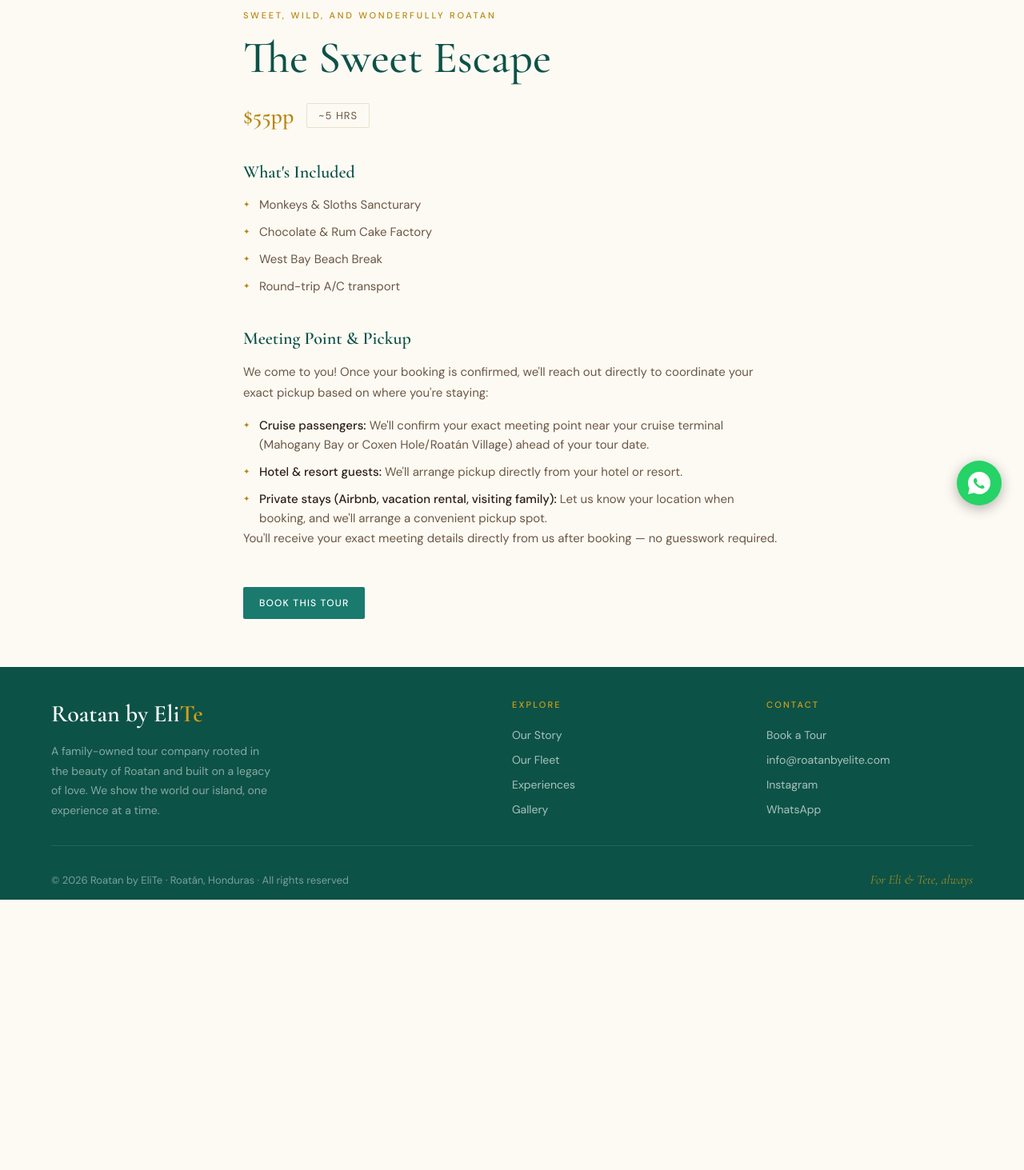
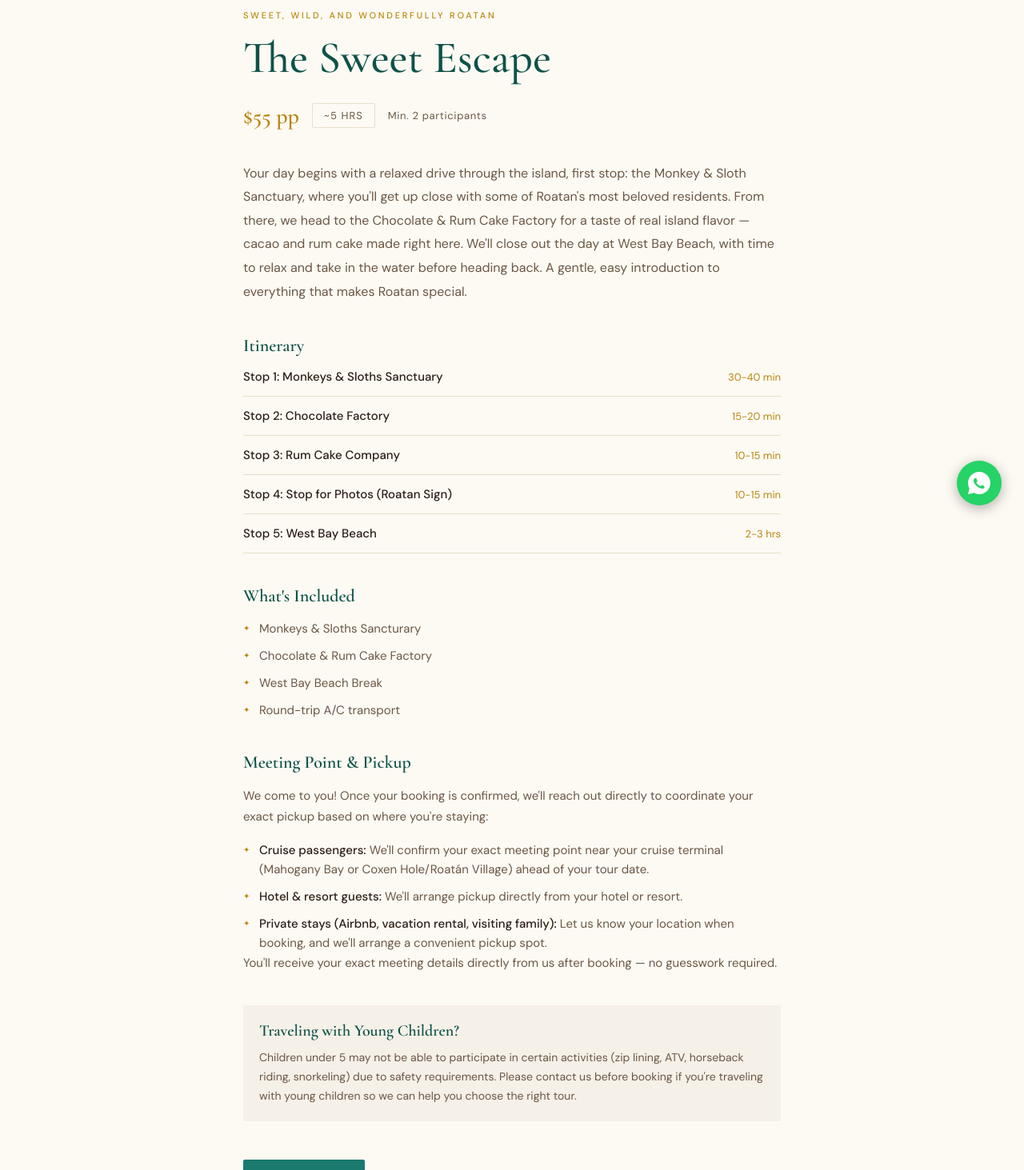
Before and after one commit to ShaniceS13/elite-tours, a React (Vite) app: page /tours/1 in a window 1280 px wide. Shown: the part 140-1603 px from the top of the page at 80% size. Before the commit the page ends 1265 px from the top, so only its background shows below. Built offline with nearby package versions, Linux system fonts and the light colour scheme.

Commit message:
Add full tour details and itineraries for all 13 packages

```diff
--- a/src/App.jsx
+++ b/src/App.jsx
@@ -5,10 +5,12 @@ import Footer from "./components/Footer";
 import WhatsAppButton from "./components/WhatsAppButton";
 import Home from "./components/Home";
 import TourDetail from "./components/TourDetail";
+import ScrollToTop from "./components/ScrollToTop";
 
 function App() {
   return (
     <BrowserRouter>
+      <ScrollToTop />
       <div>
         <Navbar />
         <Routes>
--- /dev/null
+++ b/src/components/ScrollToTop.jsx
@@ -0,0 +1,14 @@
+import { useEffect } from "react";
+import { useLocation } from "react-router-dom";
+
+export default function ScrollToTop() {
+  const location = useLocation();
+
+  useEffect(() => {
+    if (!location.hash) {
+      window.scrollTo(0, 0);
+    }
+  }, [location.pathname]);
+
+  return null;
+}
--- a/src/components/TourDetail.jsx
+++ b/src/components/TourDetail.jsx
@@ -26,14 +26,31 @@ export default function TourDetail() {
         <h1 className="section-title">{pkg.name}</h1>
         <div className="tour-detail-meta">
           <span className="tour-detail-price">
-            {pkg.price > 0 ? `$${pkg.price}pp` : "Quoted"}
+            {pkg.price > 0 ? `$${pkg.price} pp` : "Quoted"}
           </span>
           <span className="tour-detail-duration">{pkg.duration}</span>
+          <span className="tour-detail-min">Min. 2 participants</span>
         </div>
       </div>
 
       <div className="tour-detail-body">
         <p className="tour-full-description">{pkg.fullDescription}</p>
+
+        {pkg.itinerary && (
+          <div className="tour-itinerary-block">
+            <h3>Itinerary</h3>
+            <div className="itinerary-list">
+              {pkg.itinerary.map((stop, i) => (
+                <div key={i} className="itinerary-stop">
+                  <span className="itinerary-stop-label">
+                    Stop {i + 1}: {stop.stop}
+                  </span>
+                  <span className="itinerary-stop-time">{stop.time}</span>
+                </div>
+              ))}
+            </div>
+          </div>
+        )}
 
         <div className="tour-includes-block">
           <h3>What's Included</h3>
@@ -75,6 +92,17 @@ export default function TourDetail() {
           </p>
         </div>
 
+        <div className="tour-safety-block">
+          <h3>Traveling with Young Children?</h3>
+          <p>
+            Children under 5 may not be able to participate in certain
+            activities (zip lining, ATV, horseback riding, snorkeling) due to
+            safety requirements. Please contact us before booking if you're
+            traveling with young children so we can help you choose the right
+            tour.
+          </p>
+        </div>
+
         <Link to="/#book" className="pkg-btn tour-detail-book-btn">
           Book This Tour
         </Link>
--- a/src/data/packages.js
+++ b/src/data/packages.js
@@ -6,6 +6,15 @@ export const packages = [
     tagline: "Sweet, wild, and wonderfully Roatan",
     details:
       "Meet Roatan's sloths and monkeys up close, taste real cacao and rum cake straight from the source, then sink your toes into West Bay sand. A perfect little taste of the island, no rush required",
+    fullDescription:
+      "Your day begins with a relaxed drive through the island, first stop: the Monkey & Sloth Sanctuary, where you'll get up close with some of Roatan's most beloved residents. From there, we head to the Chocolate & Rum Cake Factory for a taste of real island flavor — cacao and rum cake made right here. We'll close out the day at West Bay Beach, with time to relax and take in the water before heading back. A gentle, easy introduction to everything that makes Roatan special.",
+    itinerary: [
+      { stop: "Monkeys & Sloths Sanctuary", time: "30-40 min" },
+      { stop: "Chocolate Factory", time: "15-20 min" },
+      { stop: "Rum Cake Company", time: "10-15 min" },
+      { stop: "Stop for Photos (Roatan Sign)", time: "10-15 min" },
+      { stop: "West Bay Beach", time: "2-3 hrs" },
+    ],
     price: 55,
     duration: "~5 hrs",
     tags: ["All ages", "Cruise-friendly"],
@@ -25,6 +34,14 @@ export const packages = [
     tagline: "The perfect first look at our island",
     details:
       "New to Roatan? This is where we start. A relaxed drive through the island's best views, a visit with our sloths and monkeys, and a beach break to end it right — the perfect first hello.",
+    fullDescription:
+      "Perfect for your first time on the island, this tour starts with a scenic city drive and sightseeing through Roatan's highlights. Next, we visit the Monkey & Sloth Sanctuary for an up-close encounter with the island's wildlife. We'll finish at West Bay Beach, giving you time to relax before heading back. A relaxed, well-rounded first look at everything Roatan has to offer.",
+    itinerary: [
+      { stop: "City Tour & Sightseeing", time: "45-60 min" },
+      { stop: "Monkeys & Sloths Sanctuary", time: "30-40 min" },
+      { stop: "Stop for Photos", time: "10-15 min" },
+      { stop: "West Bay Beach", time: "2-3 hrs" },
+    ],
     price: 65,
     duration: "~5 hrs",
     tags: ["All Ages", "Cruise-friendly"],
@@ -37,7 +54,6 @@ export const packages = [
       "Round-trip A/C transport",
     ],
   },
-
   {
     id: 3,
     tier: "t2",
@@ -57,9 +73,13 @@ export const packages = [
       "Round-trip A/C transport",
     ],
     fullDescription:
-      "Your day starts with pickup and a scenic drive toward the heart of the island. First stop: our zip line course, where you'll soar through the jungle canopy on a series of ziplines with sweeping views of Roatán's coastline below — no experience necessary, we walk you through every step. From there, we head to the Monkey & Sloth Sanctuary, where you'll get up close with some of the island's most beloved residents. Hold a sloth, watch the monkeys play, and learn a little about the wildlife that calls Roatán home. We'll wrap up the day at West Bay Beach, one of the most beautiful stretches of sand on the island, with time to relax, swim, and soak in the Caribbean before we bring you back. You'll travel in our air-conditioned vehicle throughout the day, with stops timed to give you real time at each place — not rushed, not a checkbox tour.",
+      "Your day starts with pickup and a scenic drive toward the heart of the island. First stop: our zip line course, where you'll soar through the jungle canopy on a series of ziplines with sweeping views of Roatan's coastline below — no experience necessary, we walk you through every step. From there, we head to the Monkey & Sloth Sanctuary, where you'll get up close with some of the island's most beloved residents. Hold a sloth, watch the monkeys play, and learn a little about the wildlife that calls Roatan home. We'll wrap up the day at West Bay Beach, one of the most beautiful stretches of sand on the island, with time to relax, swim, and soak in the Caribbean before we bring you back. You'll travel in our air-conditioned vehicle throughout the day, with stops timed to give you real time at each place — not rushed, not a checkbox tour.",
+    itinerary: [
+      { stop: "Zip Line Adventure", time: "45-65 min" },
+      { stop: "Sloths & Monkeys Hangout", time: "25-35 min" },
+      { stop: "West Bay Beach", time: "1-3 hrs" },
+    ],
   },
-
   {
     id: 4,
     tier: "t2",
@@ -67,6 +87,14 @@ export const packages = [
     tagline: "Reef, wildlife, culture - all in one",
     details:
       "Slip below the waves at the Blue Channel or West Bay, then surface to sloths, monkeys, and a little city sightseeing. Reef, wildlife, and culture, all in one easy day.",
+    fullDescription:
+      "We'll take you snorkeling at the Blue Channel or West Bay, where clear Caribbean waters reveal Roatan's reef up close. From there, we visit the Monkey & Sloth Sanctuary for time with the island's wildlife, followed by a beach break and a bit of city sightseeing. A full day that blends reef, wildlife, and culture in one easy-going tour.",
+    itinerary: [
+      { stop: "Snorkeling (Blue Channel / West Bay)", time: "45-60 min" },
+      { stop: "Monkeys & Sloths Sanctuary", time: "30-40 min" },
+      { stop: "City Tour & Sightseeing", time: "45-60 min" },
+      { stop: "Beach Break", time: "1.5-2 hrs" },
+    ],
     price: 85,
     duration: "~6 hrs",
     tags: ["Water lovers", "Cruise-friendly"],
@@ -84,9 +112,16 @@ export const packages = [
     id: 5,
     tier: "t2",
     name: "Ride the Island",
-    tagline: "Horseback through Roatán's most scenic routes",
+    tagline: "Horseback through Roatan's most scenic routes",
     details:
-      "Horseback along some of Roatán's most scenic trails, then a stop with our sloths and monkeys and a drive through the island's best views. Slow, scenic, and made for families.",
+      "Horseback along some of Roatan's most scenic trails, then a stop with our sloths and monkeys and a drive through the island's best views. Slow, scenic, and made for families.",
+    fullDescription:
+      "Saddle up for a horseback ride along some of Roatan's most scenic trails, taking in views you won't see from the road. Afterward, we stop at the Monkey & Sloth Sanctuary for time with the island's wildlife, followed by a city tour and sightseeing drive. A slower-paced day, perfect for families and anyone who loves the outdoors.",
+    itinerary: [
+      { stop: "Horseback Riding", time: "60-75 min" },
+      { stop: "City Tour & Sightseeing", time: "45-60 min" },
+      { stop: "Monkeys & Sloths Sanctuary", time: "30-40 min" },
+    ],
     price: 95,
     duration: "~6 hrs",
     tags: ["Families", "Cruise-friendly"],
@@ -103,9 +138,18 @@ export const packages = [
     id: 6,
     tier: "t3",
     name: "Sky, Sea & Soul",
-    tagline: "The ultimate Roatán combo",
+    tagline: "The ultimate Roatan combo",
     details:
-      "Zip through the canopy, snorkel the reef, meet our sloths and monkeys, and wind down on the beach — the ultimate Roatán combo for those who want to do it all in one day.",
+      "Zip through the canopy, snorkel the reef, meet our sloths and monkeys, and wind down on the beach — the ultimate Roatan combo for those who want to do it all in one day.",
+    fullDescription:
+      "This is Roatan in one day — start with a zip line ride through the jungle canopy, then cool off snorkeling the reef. From there, we visit the Monkey & Sloth Sanctuary, followed by a city tour and a stop at the beach to relax. Adventure, wildlife, culture, and sand — the ultimate Roatan combo.",
+    itinerary: [
+      { stop: "Zip Line Adventure", time: "45-65 min" },
+      { stop: "Snorkeling", time: "45-60 min" },
+      { stop: "Monkeys & Sloths Sanctuary", time: "30-40 min" },
+      { stop: "City Tour", time: "30-45 min" },
+      { stop: "Beach Break", time: "2-3 hrs" },
+    ],
     price: 110,
     duration: "Full day",
     tags: ["Adventure"],
@@ -127,6 +171,13 @@ export const packages = [
     tagline: "Off-road, wild, and unforgettable",
     details:
       "Off-road through the island's wild side on an ATV adventure, then cool down with sloths and monkeys and a beach break. Dusty, thrilling, and unforgettable.",
+    fullDescription:
+      "Get ready for a dusty, thrilling ride through Roatan's wild side on an ATV adventure through island trails. Afterward, we head to the Monkey & Sloth Sanctuary for time with the island's wildlife, then wind down with a beach break. A full day built for anyone chasing a little adrenaline.",
+    itinerary: [
+      { stop: "ATV Off-Road Adventure", time: "60-90 min" },
+      { stop: "Monkeys & Sloths Sanctuary", time: "30-40 min" },
+      { stop: "Beach Break", time: "2-3 hrs" },
+    ],
     price: 120,
     duration: "Full day",
     tags: ["Thrill-seekers"],
@@ -146,6 +197,13 @@ export const packages = [
     tagline: "800 feet above the Caribbean Sea",
     details:
       "800 feet above the Caribbean, the whole island unfolds beneath you. Followed by West Bay Beach and a bit of city sightseeing, a bucket-list moment, EliTe style.",
+    fullDescription:
+      "Soar 800 feet above the Caribbean on a parasailing adventure, taking in views of the whole island from a perspective few ever see. Afterward, relax at West Bay Beach and enjoy a bit of city sightseeing. A true bucket-list moment, EliTe style.",
+    itinerary: [
+      { stop: "Parasailing Adventure", time: "30-45 min" },
+      { stop: "West Bay Beach", time: "1.5-2 hrs" },
+      { stop: "City Tour", time: "30-45 min" },
+    ],
     price: 120,
     duration: "Half day",
     tags: ["Bucket list"],
@@ -165,6 +223,14 @@ export const packages = [
     tagline: "Ride in, dive in, drift along the mangroves",
     details:
       "Ride in on horseback, drift through the mangrove tunnels, then snorkel the reef and relax on the beach. A full day for anyone who loves the island's wild, quiet corners.",
+    fullDescription:
+      "Ride in on horseback along Roatan's scenic trails, then drift through quiet mangrove tunnels by boat. From there, snorkel the reef before relaxing on the beach. A full day for anyone who loves the island's slower, wilder corners — water, wildlife, and quiet all in one.",
+    itinerary: [
+      { stop: "Horseback Riding", time: "60-75 min" },
+      { stop: "Mangrove Tunnel Cruise", time: "30-45 min" },
+      { stop: "Snorkeling", time: "45-60 min" },
+      { stop: "Beach Break", time: "1.5-2 hrs" },
+    ],
     price: 120,
     duration: "Full day",
     tags: ["Nature lovers"],
@@ -185,6 +251,14 @@ export const packages = [
     tagline: "A private island paradise — Little French Key",
     details:
       "A full day on your own private slice of paradise at Little French Key — exotic animals, warm water, good food, and nowhere else you need to be. This one's for slowing all the way down.",
+    fullDescription:
+      "Spend the day on your own private slice of paradise at Little French Key. Enjoy exotic animal encounters, warm turquoise water, good food, and beach amenities — everything you need for a full day of relaxation, all included in one pass. This one's for slowing all the way down.",
+    itinerary: [
+      { stop: "Little French Key Arrival & Beach Access", time: "2-3 hrs" },
+      { stop: "Exotic Animal Encounters", time: "30-45 min" },
+      { stop: "Water Activities (kayaking & more)", time: "45-60 min" },
+      { stop: "Food & Relaxation Time", time: "1 hr" },
+    ],
     price: 130,
     duration: "Full day",
     tags: ["All-inclusive feel"],
@@ -204,6 +278,11 @@ export const packages = [
     tagline: "All-inclusive luxury on the beach",
     details:
       "A full day of all-inclusive beachfront luxury — food, drinks, and beach amenities included. Just show up, relax, and let the island take care of the rest.",
+    fullDescription:
+      "A full day of all-inclusive beachfront luxury at Infinity Bay — food, drinks, and beach amenities included. Just show up, relax, and let the island take care of the rest. Perfect for anyone looking to unwind without any planning.",
+    itinerary: [
+      { stop: "Infinity Bay All-Inclusive Beach Access", time: "4-5 hrs" },
+    ],
     price: 130,
     duration: "Full day",
     tags: ["Relaxation"],
@@ -223,6 +302,8 @@ export const packages = [
     tagline: "Your island. Your itinerary. Our care.",
     details:
       "This is EliTe at its core — your itinerary, your pace, our care. Whether it's one stop or five, we build the day around you and your group, exactly how family should.",
+    fullDescription:
+      "This is EliTe at its core — your itinerary, your pace, our care. Whether it's one stop or five, we build your day entirely around you and your group in a private air-conditioned van for up to 11, with a dedicated personal guide by your side. Your island, your way.",
     price: 150,
     duration: "Flexible",
     tags: ["Private group"],
@@ -240,9 +321,11 @@ export const packages = [
     id: 13,
     tier: "t4",
     name: "The Family Legacy",
-    tagline: "For families who want to experience Roatán together",
+    tagline: "For families who want to experience Roatan together",
     details:
-      "Built for families who want Roatán together — kid-friendly stops, a pace that works for every age, and photo moments curated just for you. This is how memories are made.",
+      "Built for families who want Roatan together — kid-friendly stops, a pace that works for every age, and photo moments curated just for you. This is how memories are made.",
+    fullDescription:
+      "Built for families who want to experience Roatan together. We'll tailor the day with kid-friendly stops and a pace that works for every age, with a personalized guide and photo stops curated just for your family. This is how memories are made — together, on island time.",
     price: 0,
     duration: "Flexible",
     tags: ["Family-focused", "All ages"],
--- a/src/styles/TourDetail.css
+++ b/src/styles/TourDetail.css
@@ -48,6 +48,12 @@
   border-radius: 2px;
 }
 
+.tour-detail-min {
+  font-size: 13px;
+  letter-spacing: 0.05em;
+  color: var(--text-muted);
+}
+
 /* - Body - */
 .tour-full-description {
   font-size: 16px;
@@ -56,6 +62,47 @@
   margin-bottom: 40px;
 }
 
+/* - Itinerary Block - */
+.tour-itinerary-block {
+  margin-bottom: 40px;
+}
+
+.tour-itinerary-block h3 {
+  font-family: "Cormorant Garamond", serif;
+  font-size: 22px;
+  font-weight: 600;
+  color: var(--teal-deep);
+  margin-bottom: 16px;
+}
+
+.itinerary-list {
+  display: flex;
+  flex-direction: column;
+  gap: 14px;
+}
+
+.itinerary-stop {
+  display: flex;
+  justify-content: space-between;
+  align-items: baseline;
+  padding-bottom: 14px;
+  border-bottom: 1px solid var(--sand-dark);
+}
+
+.itinerary-stop-label {
+  font-size: 15px;
+  color: var(--text-main);
+  font-weight: 500;
+}
+
+.itinerary-stop-time {
+  font-size: 13px;
+  color: var(--gold);
+  white-space: nowrap;
+  margin-left: 16px;
+}
+
+/* - Includes / Meeting Blocks - */
 .tour-includes-block,
 .tour-meeting-block {
   margin-bottom: 40px;
@@ -109,6 +156,28 @@
   font-weight: 500;
 }
 
+/* - Safety Block - */
+.tour-safety-block {
+  margin-bottom: 40px;
+  background: var(--sand);
+  padding: 20px;
+  border-radius: 2px;
+}
+
+.tour-safety-block h3 {
+  font-family: "Cormorant Garamond", serif;
+  font-size: 20px;
+  font-weight: 600;
+  color: var(--teal-deep);
+  margin-bottom: 10px;
+}
+
+.tour-safety-block p {
+  font-size: 14px;
+  line-height: 1.7;
+  color: var(--text-muted);
+}
+
 /* - Book Button - */
 .tour-detail-book-btn {
   display: inline-block;
```
